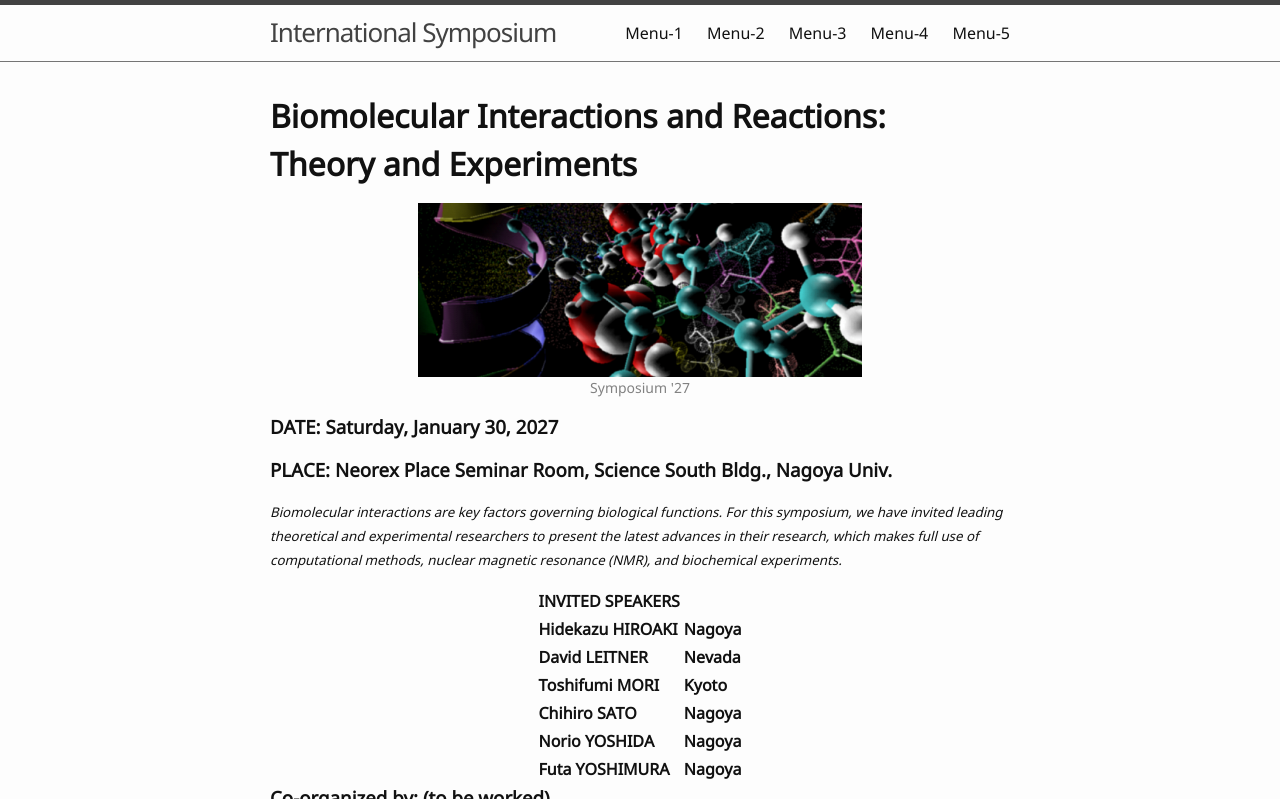
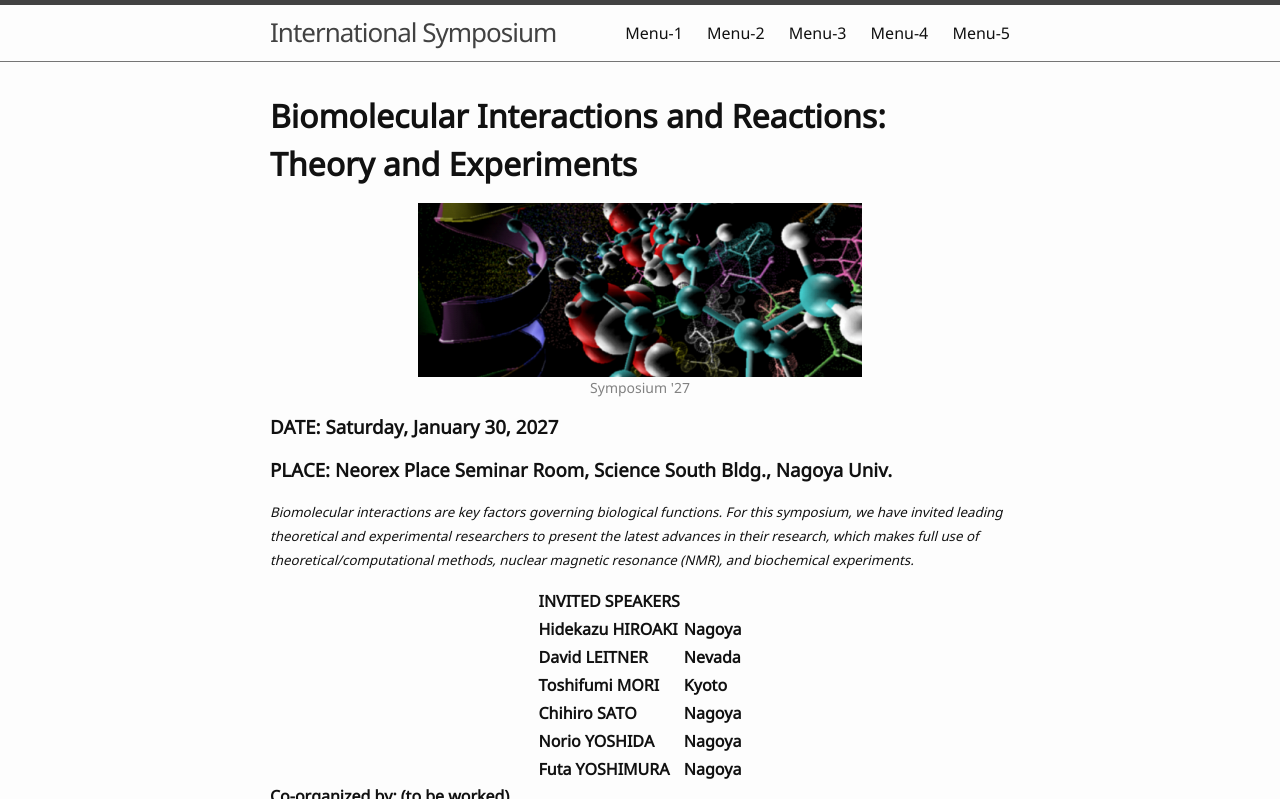
Before and after one commit to yamato97/symposium27, a Jekyll site: the page built from index.md, in a window 1280 px wide and 900 px high, cut to the strip 0-799 px from the top of the window. Built offline with Jekyll 4.4.1, drawn with Linux system fonts in a browser that asks for light colours.

Commit message:
updateded

```diff
--- a/index.md
+++ b/index.md
@@ -15,7 +15,7 @@ title: Home
 
 *Add your workshop abstract here!* -->
 
-<small> *Biomolecular interactions are key factors governing biological functions. For this symposium, we have invited leading theoretical and experimental researchers to present the latest advances in their research, which makes full use of computational methods, nuclear magnetic resonance (NMR), and biochemical experiments.* </small>
+<small> *Biomolecular interactions are key factors governing biological functions. For this symposium, we have invited leading theoretical and experimental researchers to present the latest advances in their research, which makes full use of theoretical/computational methods, nuclear magnetic resonance (NMR), and biochemical experiments.* </small>
 
 | **INVITED SPEAKERS** |      |
 | :--------------- | :---- |
@@ -27,10 +27,10 @@ title: Home
 |**Futa YOSHIMURA** | **Nagoya** |
 {: style="margin-left: auto; margin-right: auto;"}
 
-### **Co-organized by: (to be worked)**
+#### **Co-organized by: (to be worked)**
 {% include figure.html img="" alt="intro image here" caption="sponser" width="40%" %}
 
-### **Contact: Takahisa YAMATO**
+#### **Contact: Takahisa YAMATO**
 (yamato[at]nagoya-u.jp Please substitute "@" for "[at]")
 
 <!-- Learn how to create a super quick easy website for a workshop by writing a few markdown files!
```
